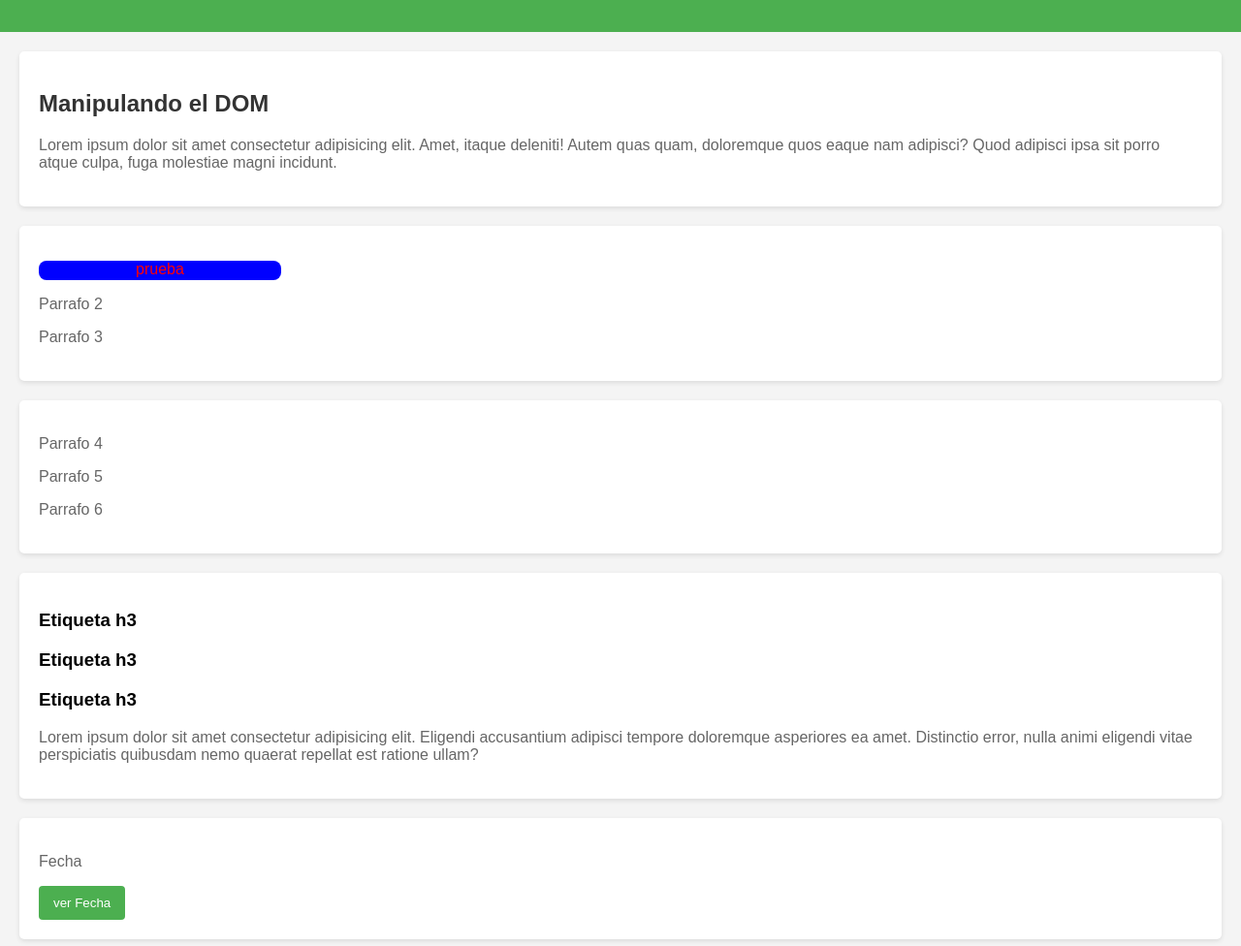
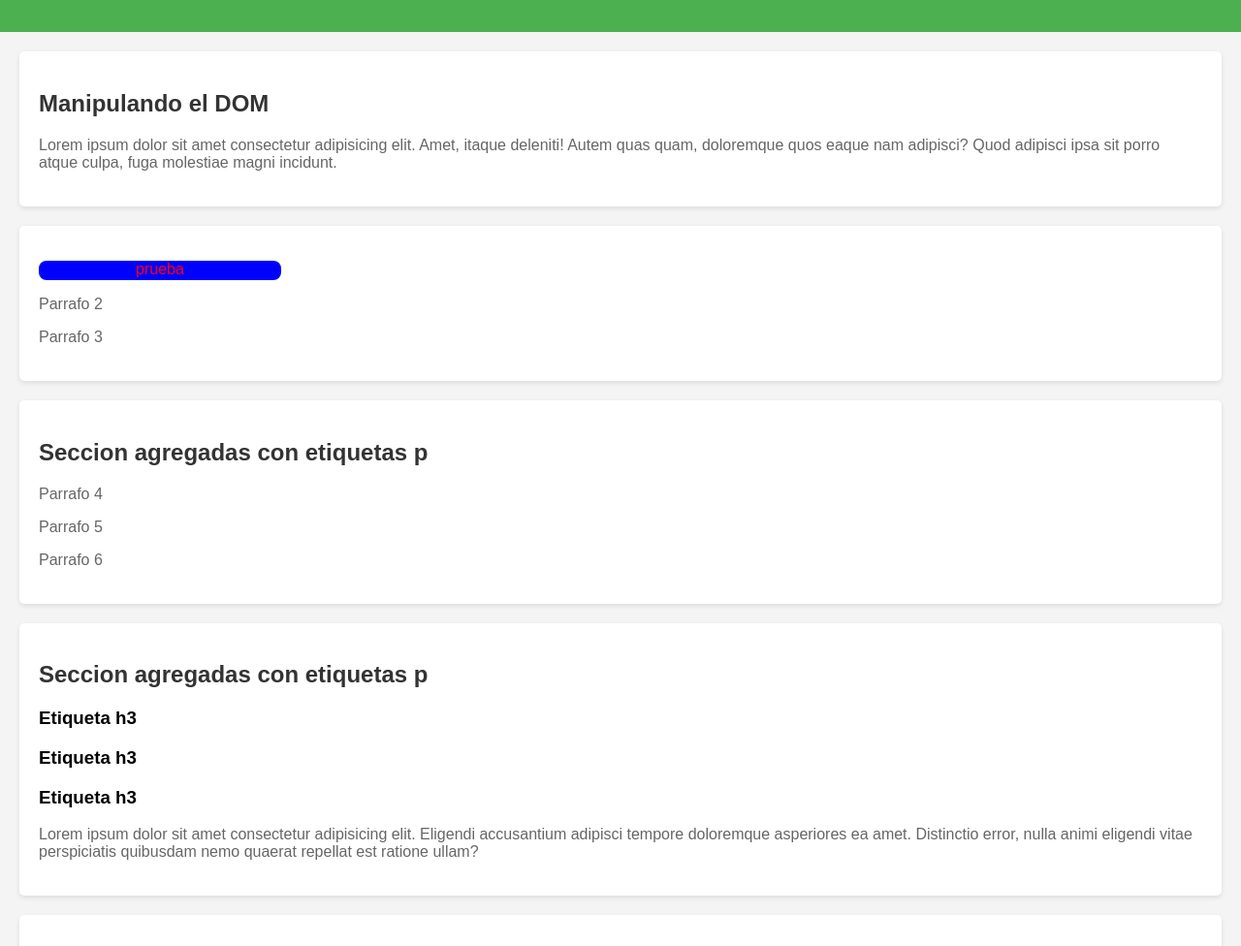
Before and after one commit to yeraldinSanabria/DOM, a plain HTML site: page index.html in a window 1280 px wide. Shown: the part 121-1097 px from the top of the page at 97% size. Drawn offline with Linux system fonts and the light colour scheme.

Commit message:
diferencias los cambios

```diff
--- a/index.html
+++ b/index.html
@@ -27,12 +27,14 @@
     </section>
 
     <section>
+        <h2>Seccion agregadas con etiquetas p</h2>
         <p id="p4">Parrafo 4</p>
         <p id="p5">Parrafo 5</p>
         <p id="p6">Parrafo 6</p>
     </section>
 
     <section>
+        <h2>Seccion agregadas con etiquetas p</h2>
         <h3 id="h31">Etiqueta h3</h3>
         <h3 id="h32">Etiqueta h3</h3>
         <h3 id="h33">Etiqueta h3</h3>
```
